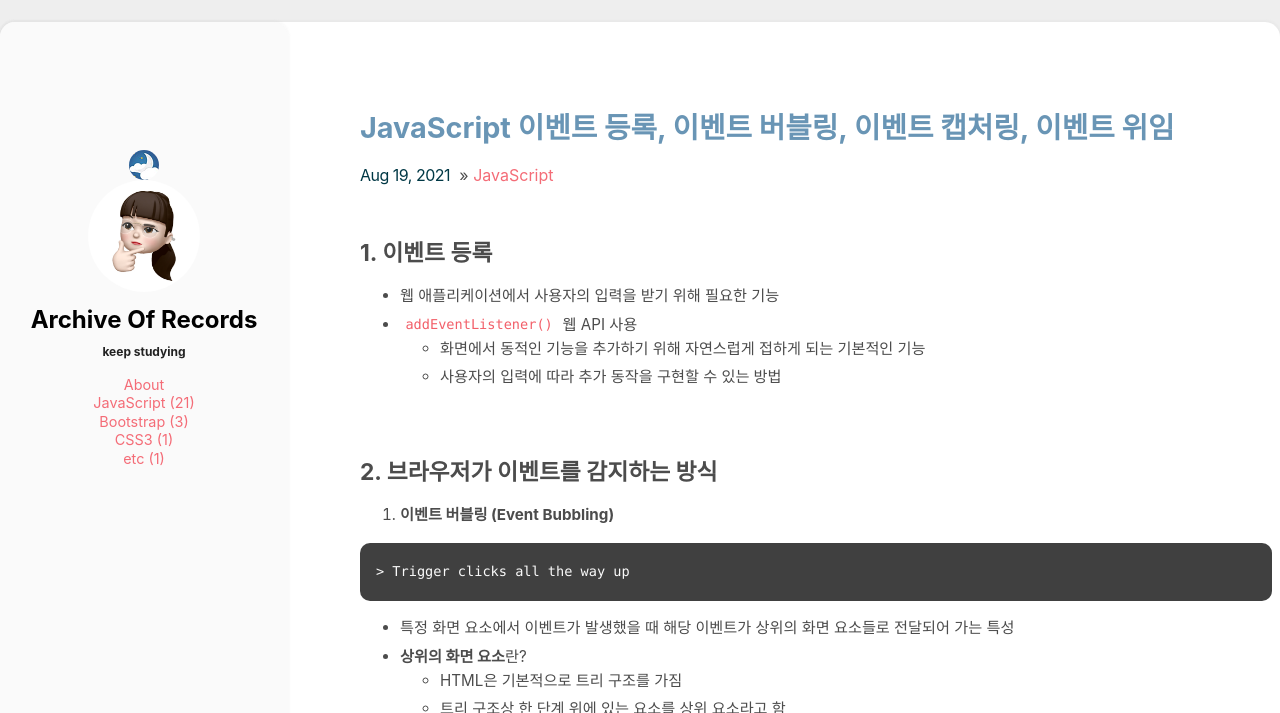
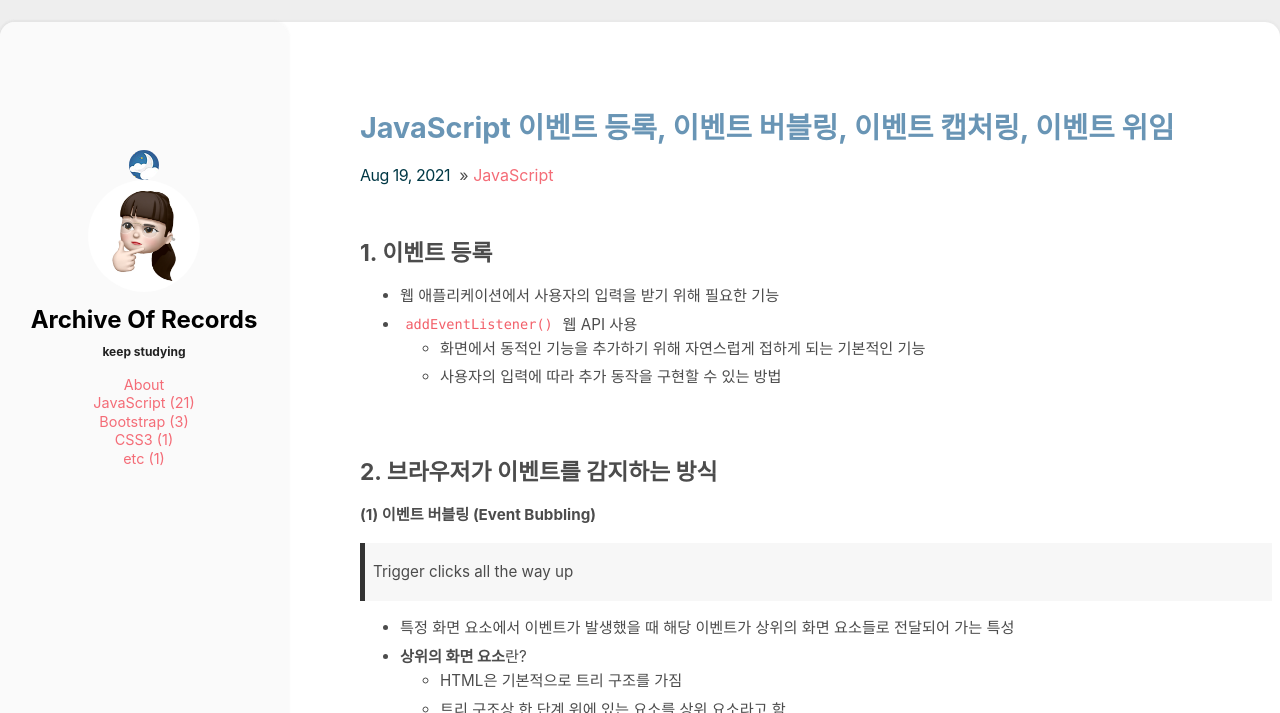
Before and after one commit to absolutelyfullycapable/absolutelyfullycapable.github.io, a Jekyll site: the page built from _posts/2021-08-19-javascript-event.md, in a window 1280 px wide and 900 px high, cut to the strip 0-713 px from the top of the window. Built offline with Jekyll 4.4.1, drawn with Linux system fonts in a browser that asks for light colours; comment, search, counter and statistics services are not loaded; some of the changed text lies outside the part shown.

Commit message:
Update 2021-08-19-javascript-event.md

```diff
--- a/_posts/2021-08-19-javascript-event.md
+++ b/_posts/2021-08-19-javascript-event.md
@@ -16,9 +16,9 @@ comments: true
 
 ## 2. 브라우저가 이벤트를 감지하는 방식
 
-  1. **이벤트 버블링 (Event Bubbling)**
+  **(1) 이벤트 버블링 (Event Bubbling)**
 
-    > Trigger clicks all the way up
+  > Trigger clicks all the way up
 
   - 특정 화면 요소에서 이벤트가 발생했을 때 해당 이벤트가 상위의 화면 요소들로 전달되어 가는 특성
   - **상위의 화면 요소**란?
@@ -71,8 +71,9 @@ comments: true
 
   <br />
 
-  2. **이벤트 캡처링 (Event Capturing)**
-    - 이벤트 버블링과 반대 방향으로 진행되는 이벤트 전파 방식
+  **(2) 이벤트 캡처링 (Event Capturing)**
+
+   - 이벤트 버블링과 반대 방향으로 진행되는 이벤트 전파 방식
 
       ![이벤트 캡처링](https://img1.daumcdn.net/thumb/R1280x0/?scode=mtistory2&fname=https%3A%2F%2Fblog.kakaocdn.net%2Fdn%2FCDsSF%2FbtrcHFQmWwp%2FW1U3ginQvgHjlsN0Y6sKx1%2Fimg.png)
       <br />
```
